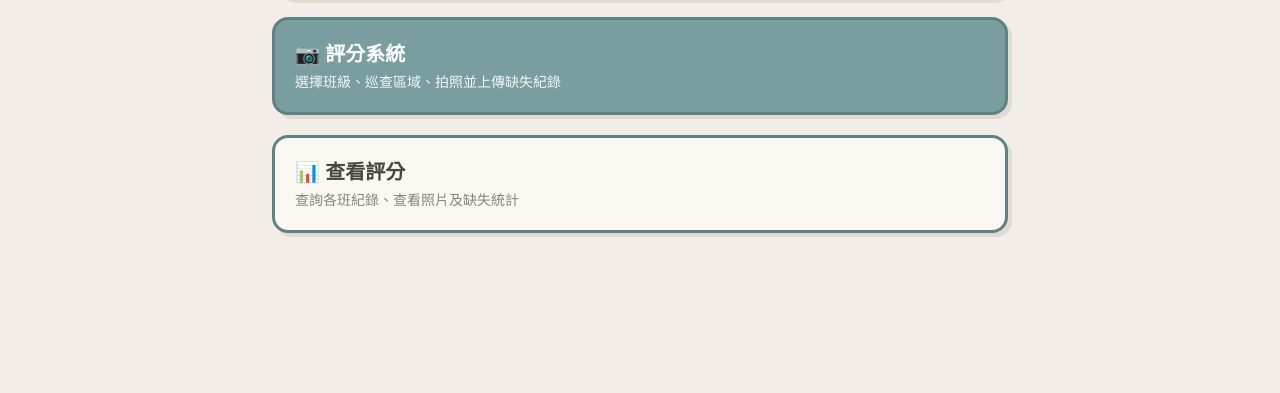
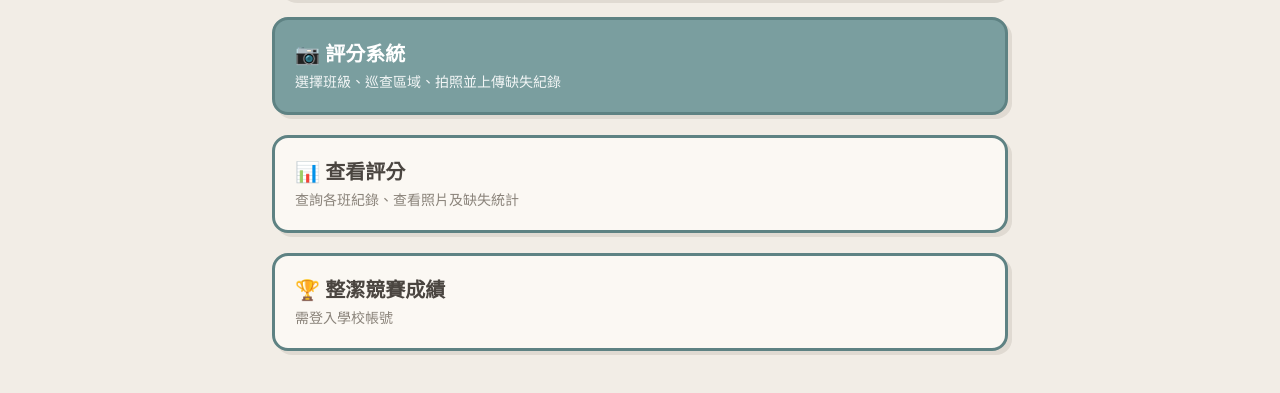
Before and after one commit to monmon420/1classroom, a plain HTML site: page index.html in a window 1280 px wide. Shown: the part 257-650 px from the top of the page. Drawn offline with nearby package versions, Linux system fonts and the light colour scheme.

Commit message:
Update index.html

```diff
--- a/index.html
+++ b/index.html
@@ -128,6 +128,11 @@
     <div class="text-xl font-bold">📊 查看評分</div>
     <div class="text-sm mt-1" style="color: var(--morandi-muted);">查詢各班紀錄、查看照片及缺失統計</div>
   </button>
+
+  <a href="https://drive.google.com/drive/folders/1GiYtNrAF6gWDMMAQ9gcdzrXpyUQCklsx" target="_blank" rel="noopener noreferrer" class="block w-full pop-btn p-5 text-left" style="background: var(--morandi-card); color: var(--morandi-text); text-decoration: none;">
+    <div class="text-xl font-bold">🏆 整潔競賽成績</div>
+    <div class="text-sm mt-1" style="color: var(--morandi-muted);">需登入學校帳號</div>
+  </a>
 </section>
 
 <!-- 評分系統 -->
```
